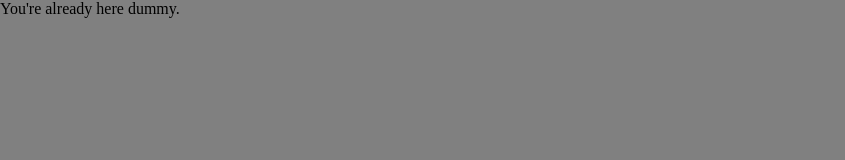
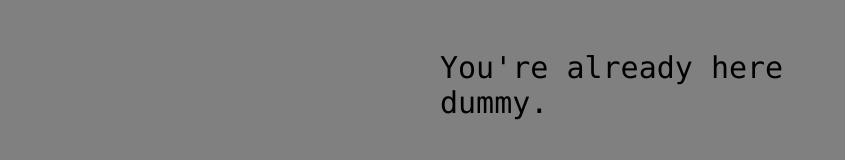
Before and after one commit to Dragonknight-04/Dragonknight-04.github.io, a plain HTML site: page website.html in a window 1280 px wide. Shown: the whole page, without its empty margins (0-845 px from the left). Drawn offline with Linux system fonts and the light colour scheme.

Commit message:
Update style and project page

```diff
--- a/styles.css
+++ b/styles.css
@@ -1,7 +1,7 @@
 * {
   margin:0px;
   padding:0px;
-  background: grey;
+  background-color: grey;
 }
 
 .image {
--- a/website.html
+++ b/website.html
@@ -1,12 +1,23 @@
 <!DOCTYPE html>
 
 <html>
+
 <head>
-  <meta http-equiv="Content-Type" content="text/html; charset=utf-8"/>
-  <title>Website Project</title>
-  <LINK href="styles.css" rel="stylesheet" type="text/css">
+
+	<meta http-equiv="Content-Type" content="text/html; charset=utf-8"/>
+
+	<title>About Me</title>
+
+	<LINK href="styles.css" rel="stylesheet" type="text/css">
+
 </head>
 
 <body>
-<p>You're already here dummy.</p>
+
+	<div class="middle-text">
+
+		<p>You're already here dummy.</p>
+
+	</div>
+
 </body>
```
